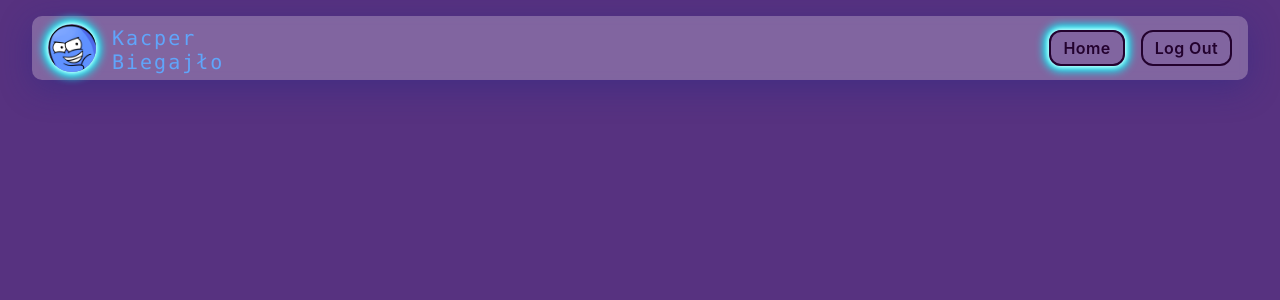
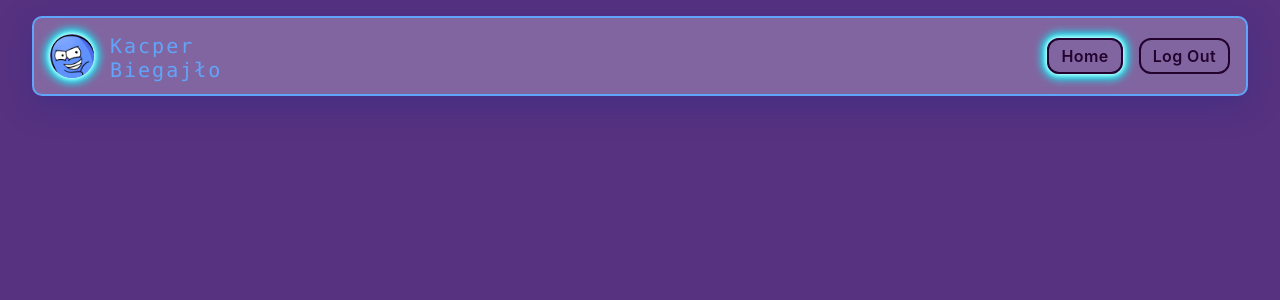
Before and after one commit to jakub-jarzabek/bluefolio, a React (Vite) app: page /admin in a window 1280 px wide. Shown: the top 300 px of the page. Built offline with nearby package versions, Linux system fonts and the light colour scheme; no server answers; what aws-amplify would draw is missing.

Commit message:
new design

```diff
--- a/src/components/navbar/Navbar.tsx
+++ b/src/components/navbar/Navbar.tsx
@@ -32,9 +32,9 @@ export const Navbar = () => {
   const location = useLocation()
   return (
     <div
-      className={` z-40 flex flex-row w-[95%] mx-auto h-16 py-2 px-4 fixed ${
+      className={` z-40 flex flex-row w-[95%] mx-auto h-20 py-2 px-4 fixed ${
         show ? 'top-4' : '-top-32'
-      } rounded-xl  justify-between items-center left-1/2 -translate-x-1/2 glass bg-light-honey neon-light transition-all duration-300`}
+      } rounded-xl  justify-between items-center left-1/2 -translate-x-1/2 glass bg-light-honey neon-light transition-all duration-300 border-2 border-blue-400 py-4`}
     >
       <div className="h-full flex flex-row gap-4">
         <img src={logo} className="h-full shadow-xl rounded-full neon-light" />
--- a/src/screens/home.tsx
+++ b/src/screens/home.tsx
@@ -60,7 +60,7 @@ export const Home = () => {
           </div>
         </div>
         <div
-          className="w-screen flex flex-row justify-around gap-10  flex-wrap items-center px-10 pt-16 relative overflow-hidden py-12"
+          className="w-screen flex flex-row justify-around gap-10 flex-wrap items-center px-10 pt-16 relative overflow-hidden py-16 min-h-[600px]"
           ref={sectionRef}
         >
           <CardsBlob />
```
